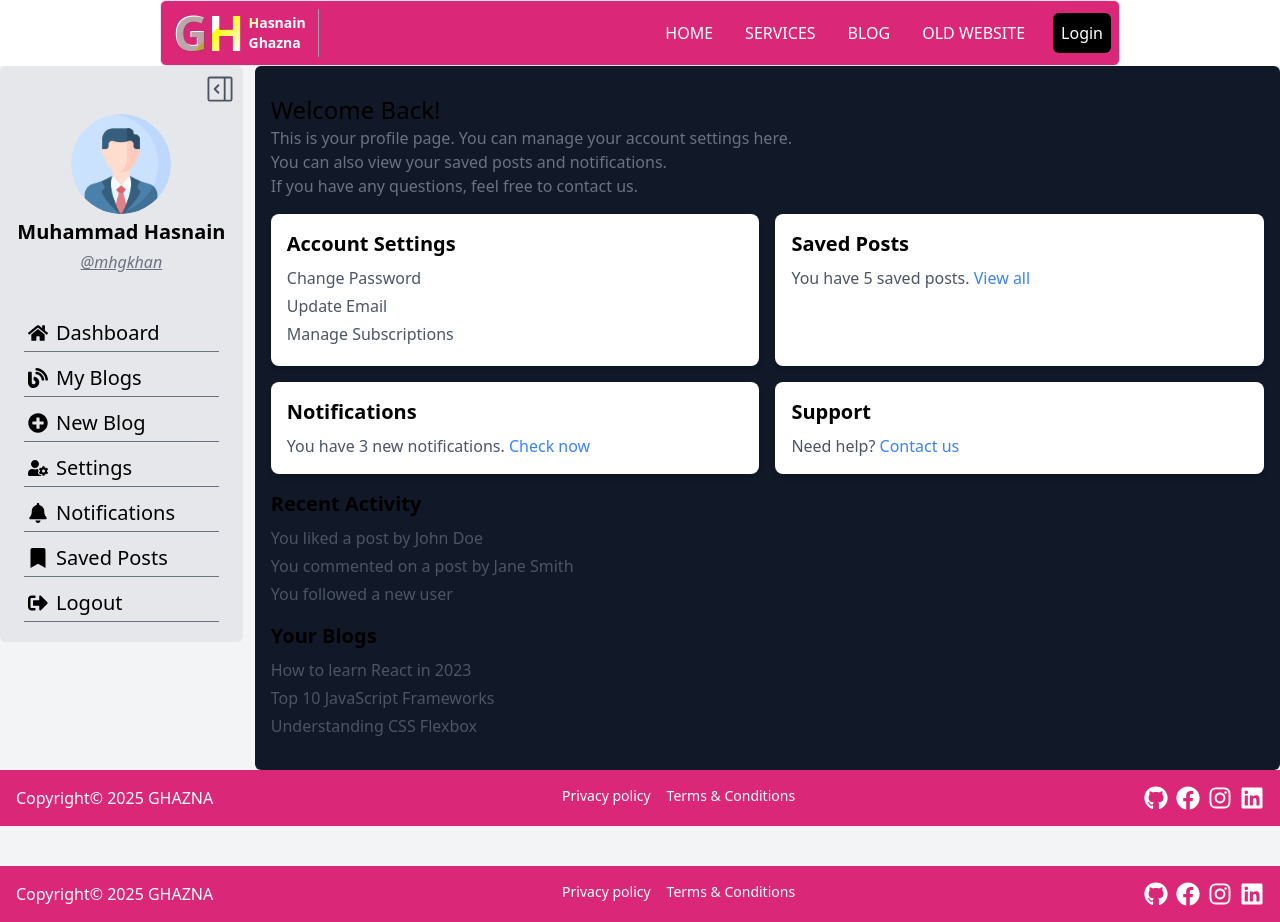
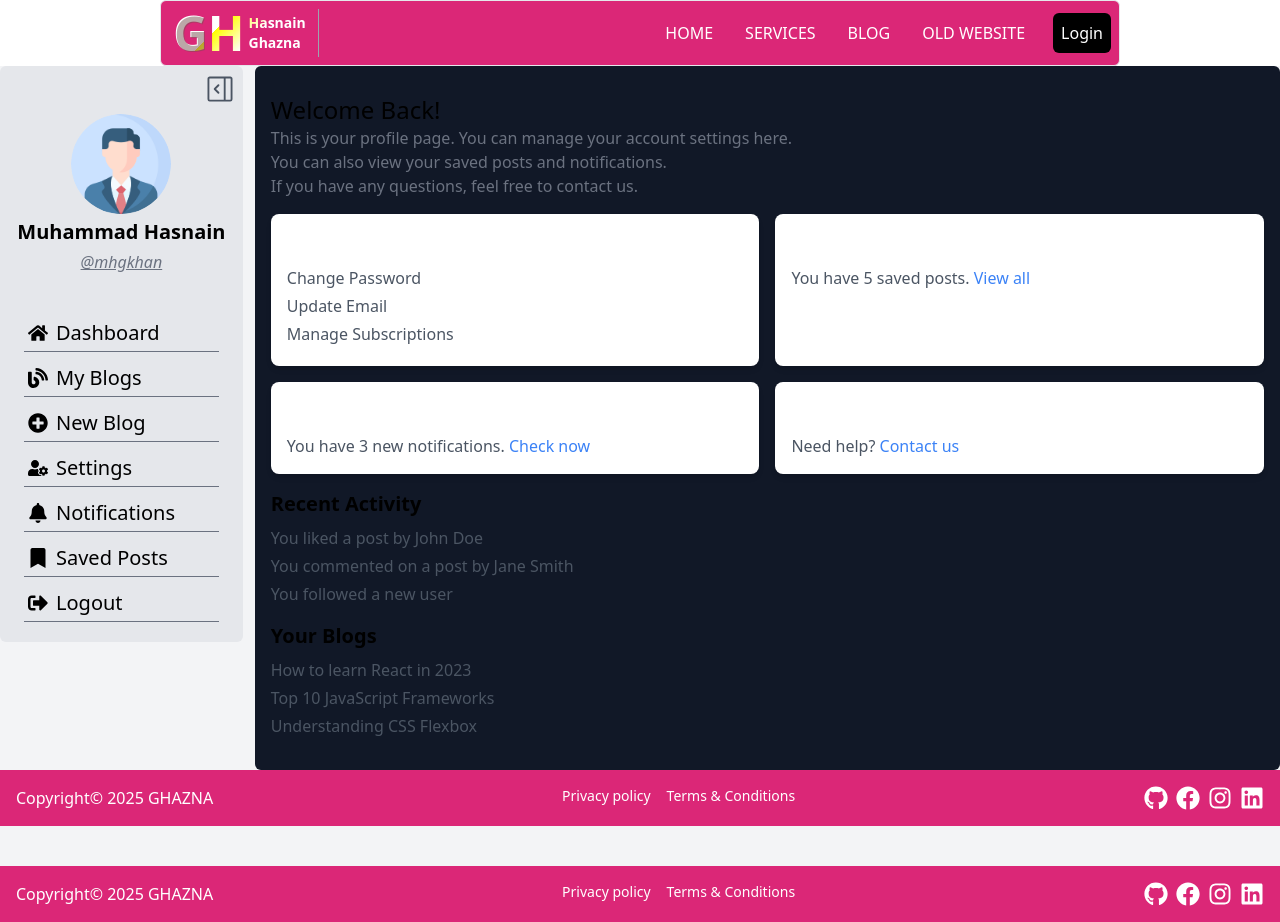
Before and after one commit to mhgkhan/ghazna, a Next.js app: page /profile in a window 1280 px wide. Built offline with nearby package versions, Linux system fonts and the light colour scheme.

Commit message:
Update profile page styles for improved readability and dark mode support

```diff
--- a/src/app/profile/layout.js
+++ b/src/app/profile/layout.js
@@ -1,5 +1,3 @@
-// import Header from "@/components/Header";
-
 import Footer from "@/components/Footer";
 import ProfileSidebar from "@/components/ui/profile/ProfileSidebar";
 
--- a/src/app/profile/page.js
+++ b/src/app/profile/page.js
@@ -9,7 +9,7 @@ const page = () => {
       <p className='text-gray-500'>If you have any questions, feel free to contact us.</p>
       <div className='mt-4 grid grid-cols-1 md:grid-cols-2 gap-4'>
         <div className='bg-white shadow-md rounded-lg p-4'>
-          <h2 className='text-xl font-semibold mb-2'>Account Settings</h2>
+          <h2 className='text-xl font-semibold mb-2 dark:text-black text-white'>Account Settings</h2>
           <ul className='text-gray-600'>
             <li className='mb-1'>Change Password</li>
             <li className='mb-1'>Update Email</li>
@@ -17,30 +17,30 @@ const page = () => {
           </ul>
         </div>
         <div className='bg-white shadow-md rounded-lg p-4'>
-          <h2 className='text-xl font-semibold mb-2'>Saved Posts</h2>
+          <h2 className='text-xl font-semibold mb-2 dark:text-black text-white'>Saved Posts</h2>
           <p className='text-gray-600'>You have 5 saved posts. <a href='#' className='text-blue-500'>View all</a></p>
         </div>
         <div className='bg-white shadow-md rounded-lg p-4'>
-          <h2 className='text-xl font-semibold mb-2'>Notifications</h2>
+          <h2 className='text-xl font-semibold mb-2 dark:text-black text-white'>Notifications</h2>
           <p className='text-gray-600'>You have 3 new notifications. <a href='#' className='text-blue-500'>Check now</a></p>
         </div>
         <div className='bg-white shadow-md rounded-lg p-4'>
-          <h2 className='text-xl font-semibold mb-2'>Support</h2>
+          <h2 className='text-xl font-semibold mb-2 dark:text-black text-white'>Support</h2>
           <p className='text-gray-600'>Need help? <a href='#' className='text-blue-500'>Contact us</a></p>
         </div>
       </div>
 
       <div className='mt-4'>
-        <h2 className='text-xl font-semibold mb-2'>Recent Activity</h2>
-        <ul className='text-gray-600'>
+        <h2 className='text-xl font-semibold mb-2 dark:text-white text-black'>Recent Activity</h2>
+        <ul className='dark:text-gray-200 text-gray-600'>
           <li className='mb-1'>You liked a post by John Doe</li>
           <li className='mb-1'>You commented on a post by Jane Smith</li>
           <li className='mb-1'>You followed a new user</li>
         </ul>
       </div>
       <div className='mt-4'>
-        <h2 className='text-xl font-semibold mb-2'>Your Blogs</h2>
-        <ul className='text-gray-600'>
+        <h2 className='text-xl font-semibold mb-2 dark:text-white text-black'>Your Blogs</h2>
+        <ul className='dark:text-gray-200 text-gray-600'>
           <li className='mb-1'>How to learn React in 2023</li>
           <li className='mb-1'>Top 10 JavaScript Frameworks</li>
           <li className='mb-1'>Understanding CSS Flexbox</li>
```
